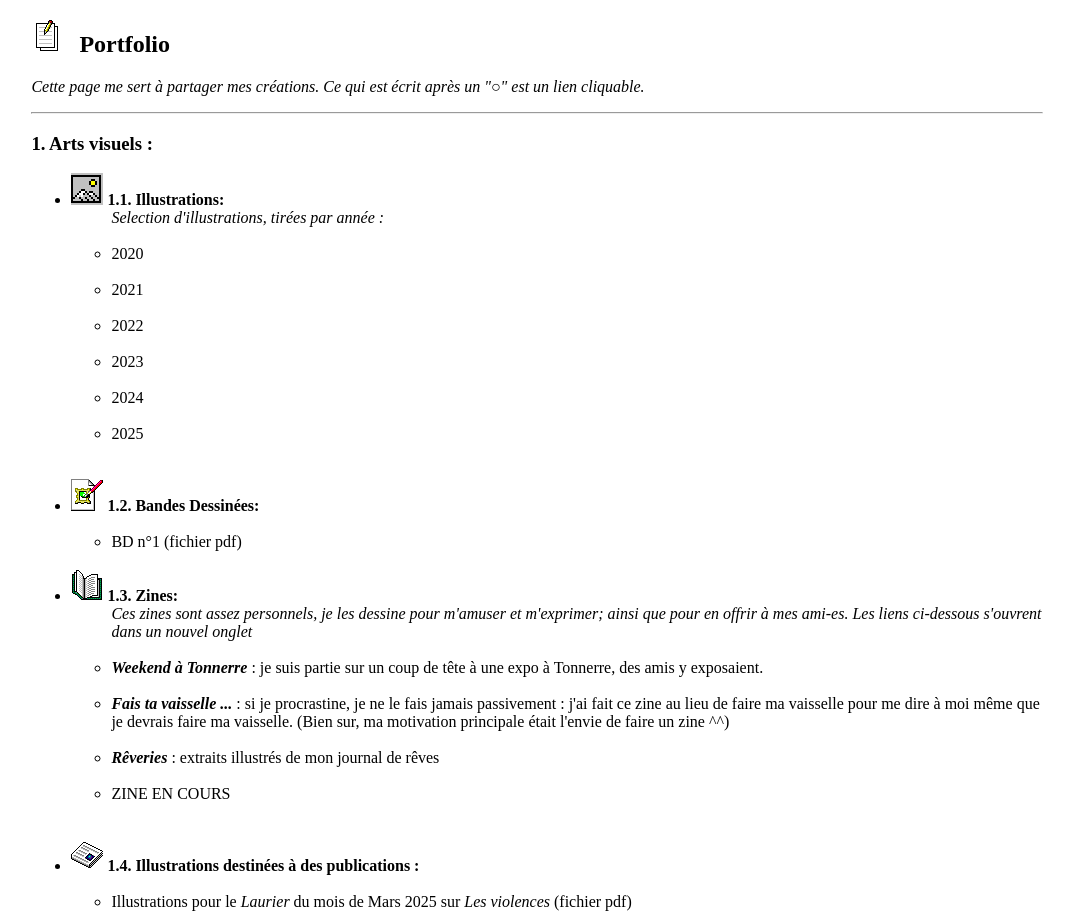
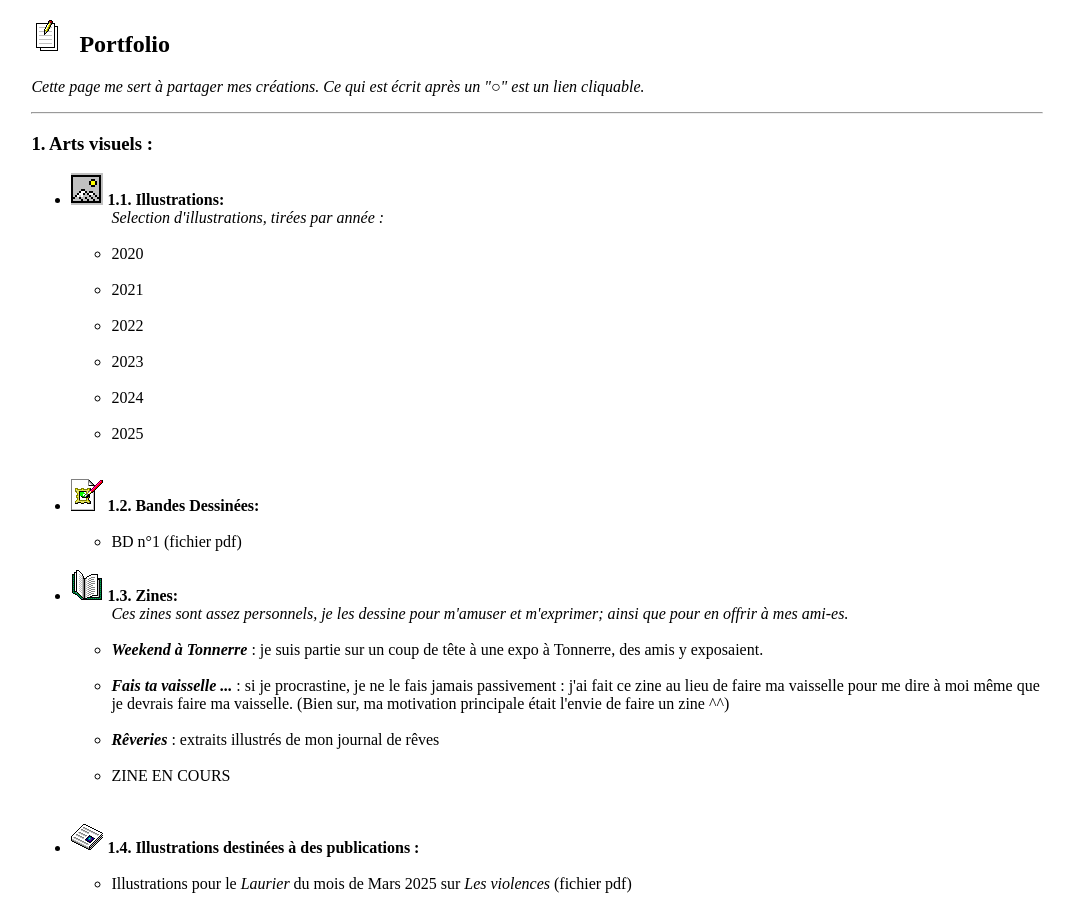
Before and after one commit to Lili-Llb/lili-llb.github.io, a plain HTML site: page index.html in a window 1280 px wide. Shown: the top 914 px of the page, without its empty margins (103-1175 px from the left). Drawn offline with Linux system fonts and the light colour scheme.

Commit message:
mise a jour index

```diff
--- a/index.html
+++ b/index.html
@@ -52,16 +52,16 @@
       <li> <strong> <img src="zine.ico"> 1.3. Zines:</strong>
         <ul>
 
-          <i> Ces zines sont assez personnels, je les dessine pour m'amuser et m'exprimer; ainsi que pour en offrir à mes ami-es. Les liens ci-dessous s'ouvrent dans un nouvel onglet</i>
+          <i> Ces zines sont assez personnels, je les dessine pour m'amuser et m'exprimer; ainsi que pour en offrir à mes ami-es.</i>
 		  <br>
 		  <br>
-          <li> <a href="zine/ZINE1.pdf" style="text-decoration:none; color:black;" target="_blank"> <strong> <i> Weekend à Tonnerre </i></strong> : je suis partie sur un coup de tête à une expo à Tonnerre, des amis y exposaient. </a> </li>
+          <li> <a href="zine1.html" style="text-decoration:none; color:black;" > <strong> <i> Weekend à Tonnerre </i></strong> : je suis partie sur un coup de tête à une expo à Tonnerre, des amis y exposaient. </a> </li>
 		  <br>
-          <li> <a href="zine/ZINE2.pdf" style="text-decoration:none; color:black;" target="_blank"> <strong> <i> Fais ta vaisselle ... </i> </strong>: si je procrastine, je ne le fais jamais passivement : j'ai fait ce zine au lieu de faire ma vaisselle pour me dire à moi même que je devrais faire ma vaisselle. (Bien sur, ma motivation principale était l'envie de faire un zine ^^) </a> </li>
+          <li> <a href="zine2.html" style="text-decoration:none; color:black;" > <strong> <i> Fais ta vaisselle ... </i> </strong>: si je procrastine, je ne le fais jamais passivement : j'ai fait ce zine au lieu de faire ma vaisselle pour me dire à moi même que je devrais faire ma vaisselle. (Bien sur, ma motivation principale était l'envie de faire un zine ^^) </a> </li>
           <br>
-		  <li> <a href="zine/ZINE3.pdf" style="text-decoration:none; color:black;" target="_blank"> <strong> <i> Rêveries </i></strong>: extraits illustrés de mon journal de rêves </a> </li>
+		  <li> <a href="zine3.html" style="text-decoration:none; color:black;" > <strong> <i> Rêveries </i></strong>: extraits illustrés de mon journal de rêves </a> </li>
           <br>
-		  <li> <a href="zine/ZINE4.pdf" style="text-decoration:none; color:black;" target="_blank"> ZINE EN COURS </a> </li>
+		  <li> <a href="zine4.html" style="text-decoration:none; color:black;" > ZINE EN COURS </a> </li>
 		<br>
         </ul>
       </li>
```
